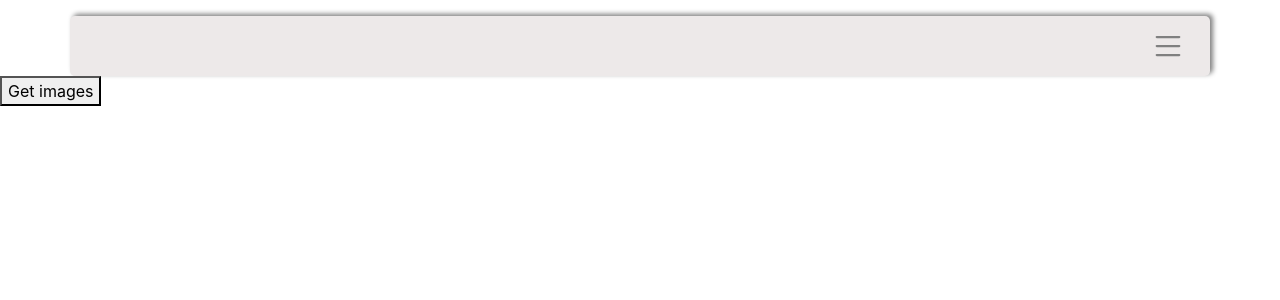
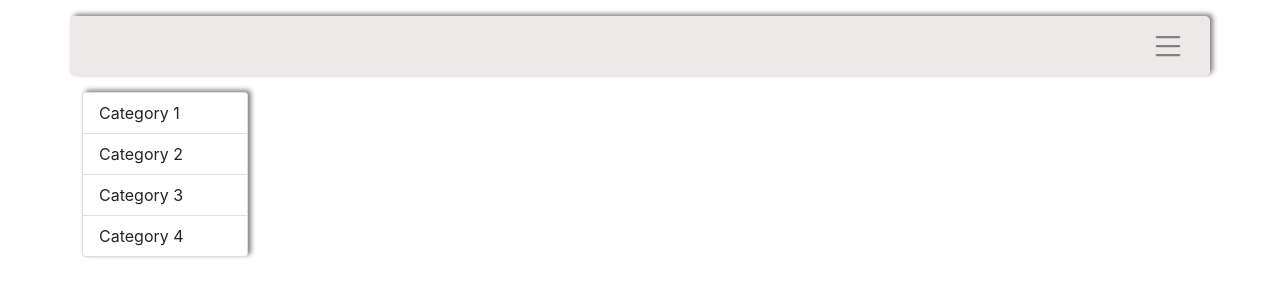
Before and after one commit to MarinaDreamwork/ReactTestTask, a React (Create React App) app: page / in a window 1280 px wide. Shown: the top 300 px of the page. Built offline with nearby package versions, Linux system fonts and the light colour scheme.

Commit message:
Added Gallery Component

```diff
--- a/src/App.js
+++ b/src/App.js
@@ -1,6 +1,7 @@
 import { useState } from 'react';
 import { Col, Container, Offcanvas, Row } from 'react-bootstrap';
 import { useSelector, useDispatch } from 'react-redux';
+import Gallery from './components/Gallery';
 import MenuBurger from './components/menuBurger';
 import NavigationMenu from './components/NavigationMenu';
 import PersonalData from './components/PersonalData';
@@ -8,10 +9,10 @@ import { getImages} from './redux/actions/actionCreator';
 
 function App() {
   const images = useSelector(store => store?.images?.images[0] || []);
-  const parts = images.slice(0, 24); // вынести в доп.функцию
-  console.log('part', parts);
+  const imagesGallery = images.slice(0, 24); // вынести в доп.функцию
 
   const dispatch = useDispatch();
+
   const handleImages = () => {
     dispatch(getImages());
   }
@@ -29,6 +30,9 @@ function App() {
             <MenuBurger onShowOffcanvas={handleShow}/>
           </Col>
         </Row>
+        <Row>
+          <Gallery onGetImages={handleImages} imagesGallery={imagesGallery}/>
+        </Row>
       </Container>
        <Offcanvas show={show} onHide={handleClose}>
         <Offcanvas.Header className='pb-0' closeButton>
@@ -40,7 +44,6 @@ function App() {
           <NavigationMenu />
         </Offcanvas.Body>
       </Offcanvas>
-      <button onClick={handleImages}>Get images</button>
     </>
   );
 }
--- /dev/null
+++ b/src/components/Gallery.jsx
@@ -0,0 +1,39 @@
+import { useState } from "react";
+import { Col } from "react-bootstrap";
+import { paginate } from "../utils/utils";
+import ListGroupImages from "./ListGroupImages";
+import ListGroupWrapper from "./ListGroupWrapper";
+
+const Gallery = (props) => {
+  const { imagesGallery, onGetImages } = props;
+  const [currentCategory, setCurrentCategory] = useState();
+  const [imagesIntoCategories, setImagesIntoCategories] = useState();
+  const IMAGES_INTO_PAGE = 6;
+
+  const handleChangeClick = (categoryIndex) => {
+    setCurrentCategory(categoryIndex);
+    onGetImages();
+    setImagesIntoCategories(paginate(imagesGallery, IMAGES_INTO_PAGE, categoryIndex));
+  }
+
+  // if(!imagesIntoCategories || imagesIntoCategories === []) {
+  //
+  // }
+
+  return (
+    <>
+      <Col sm={2}>
+        <ListGroupWrapper currentCategory={currentCategory} onCategoryChange={handleChangeClick}/>
+      </Col>
+      <Col sm={10}>
+        {
+          imagesIntoCategories ?
+          <ListGroupImages imagesIntoCategories={imagesIntoCategories}/> :
+          null
+        }
+      </Col>
+    </>
+  )
+}
+
+export default Gallery;
--- /dev/null
+++ b/src/components/ListGroupImages.jsx
@@ -0,0 +1,23 @@
+import { Col, Row, Image} from "react-bootstrap";
+import Preloader from "./Preloader";
+
+const ListGroupImages = ({ imagesIntoCategories }) => {
+
+  return (
+    <>
+      <Row className='mt-3'>
+        {
+          // если parts еще не загружены, отобразить Preloader
+          !imagesIntoCategories || imagesIntoCategories === 'undefined' ?
+          <Preloader /> :
+          null
+        }
+        {
+          imagesIntoCategories.map(part => <Col><Image key={part.id} src={part.thumbnailUrl} className='image-item'/></Col>)
+        }
+      </Row>
+    </>
+  )
+}
+
+export default ListGroupImages;
--- /dev/null
+++ b/src/components/ListGroupWrapper.jsx
@@ -0,0 +1,20 @@
+import { ListGroup, ListGroupItem } from "react-bootstrap"
+
+const ListGroupWrapper = ({ currentCategory, onCategoryChange }) => {
+  const categoryTitles = [
+    {id: 1, title: 'Category 1'},
+    {id: 2, title: 'Category 2'},
+    {id: 3, title: 'Category 3'},
+    {id: 4, title: 'Category 4'},
+  ];
+  return (
+    <ListGroup className='mt-3'>
+      {
+        categoryTitles.map(categoryTitle => {
+          return <ListGroupItem key={categoryTitle.id} data-category={categoryTitle.id} className={'category-item list-group-item-action' + (currentCategory === categoryTitle.id ? ' active' : '')} onClick={() => onCategoryChange(categoryTitle.id)}>{categoryTitle.title}</ListGroupItem>})
+      }
+      </ListGroup>
+  )
+}
+
+export default ListGroupWrapper;
--- /dev/null
+++ b/src/components/Preloader.jsx
@@ -0,0 +1,10 @@
+import { Row, Spinner } from "react-bootstrap";
+
+const Preloader = () => {
+  return (
+    <Row className='justify-content-center mt-3'>
+      <Spinner animation='grow' variant='secondary'/>
+    </Row>
+  )
+}
+export default Preloader;
--- a/src/index.css
+++ b/src/index.css
@@ -27,7 +27,8 @@ code {
 }
 
 .personal-data img {
-  border-radius: 50%;
+  border-radius: 7px;
+  box-shadow: 3px -2px 5px grey;
 }
 
 .personal-data p:nth-child(2){
@@ -41,3 +42,16 @@ code {
 .offcanvas {
   background-color: rgb(249, 244, 244);
 }
+
+.list-group {
+  background-color: rgb(237, 233, 233);
+  box-shadow: 3px -2px 5px grey;
+}
+
+.category-item {
+  cursor: pointer;
+}
+
+.image-item {
+  box-shadow: 3px -2px 5px grey;
+}
--- /dev/null
+++ b/src/utils/utils.js
@@ -0,0 +1,8 @@
+export const paginate = (arrayOfImages, countImagesOnPage, currentCategory) => {
+  const startIndex = (currentCategory - 1) * countImagesOnPage;
+  return [...arrayOfImages].splice(startIndex, countImagesOnPage);
+}
+
+export const delay = (ms) => {
+  new Promise(resolve => setTimeout(resolve, ms));
+}
```
Also changed, not shown: src/redux/sagas/index.js (+9 -2 lines).
